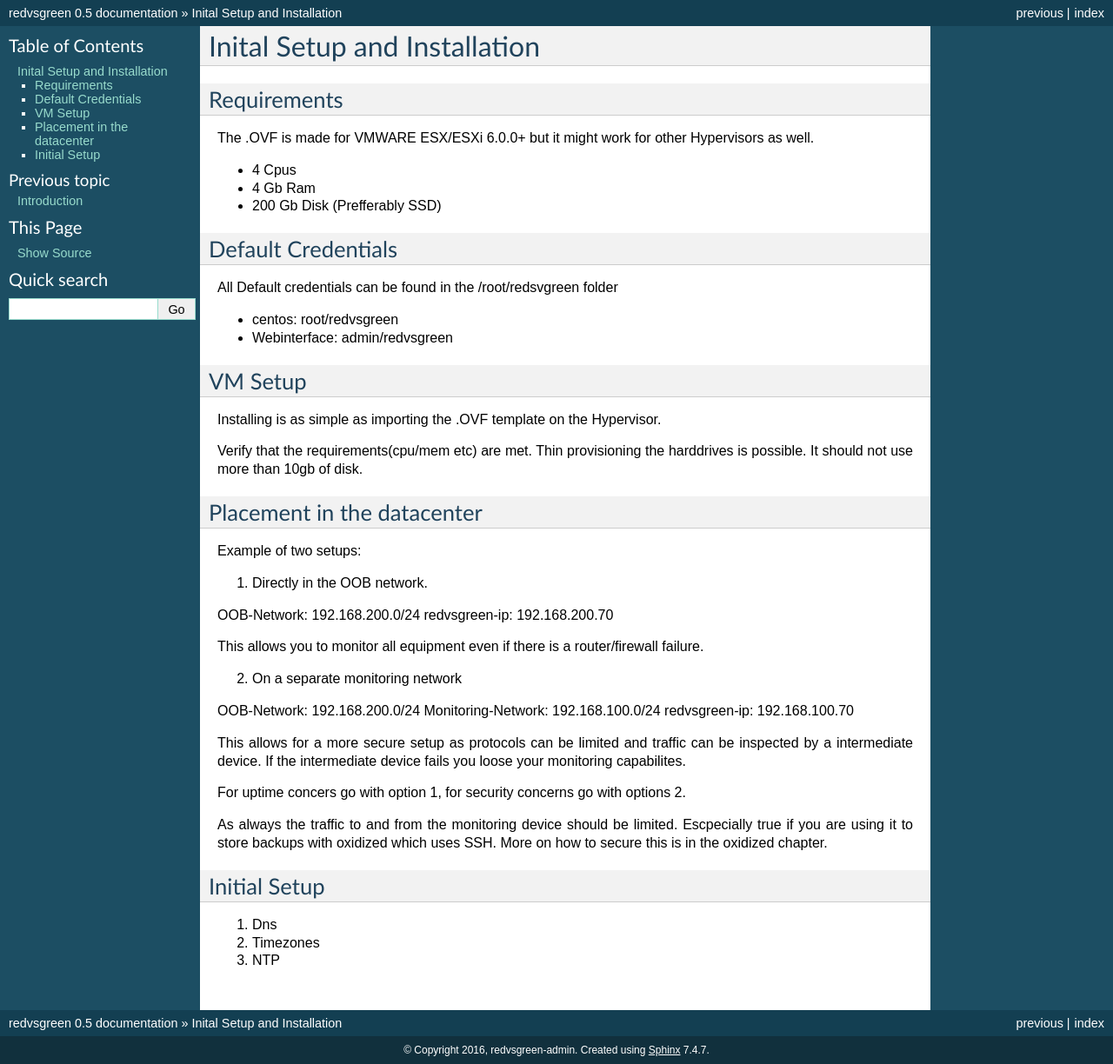
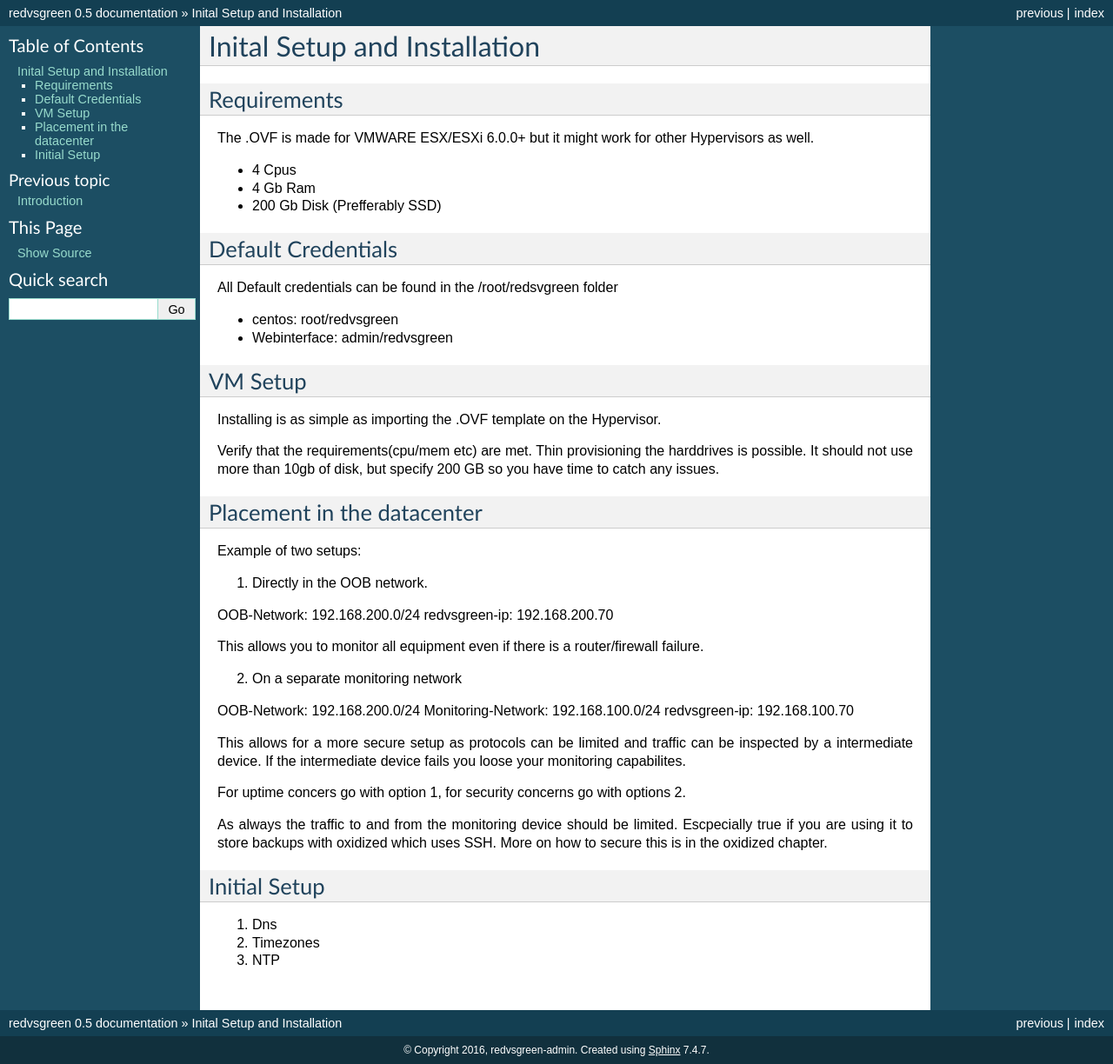
Before and after one commit to RedvsGreen-org/Docs, a Sphinx documentation site: the page built from docs/source/gettingstarted.rst, in a window 1280 px wide. Shown: the whole page at 87% size. Built offline with Sphinx 7.4.7, drawn with Linux system fonts in a browser that asks for light colours.

Commit message:
Update gettingstarted.rst

```diff
--- a/docs/source/gettingstarted.rst
+++ b/docs/source/gettingstarted.rst
@@ -22,7 +22,7 @@ VM Setup
 
 Installing is as simple as importing the .OVF template on the Hypervisor.
 
-Verify that the requirements(cpu/mem etc) are met. Thin provisioning the harddrives is possible. It should not use more than 10gb of disk.
+Verify that the requirements(cpu/mem etc) are met. Thin provisioning the harddrives is possible. It should not use more than 10gb of disk, but specify 200 GB so you have time to catch any issues.
 
 Placement in the datacenter
 ------------
```
